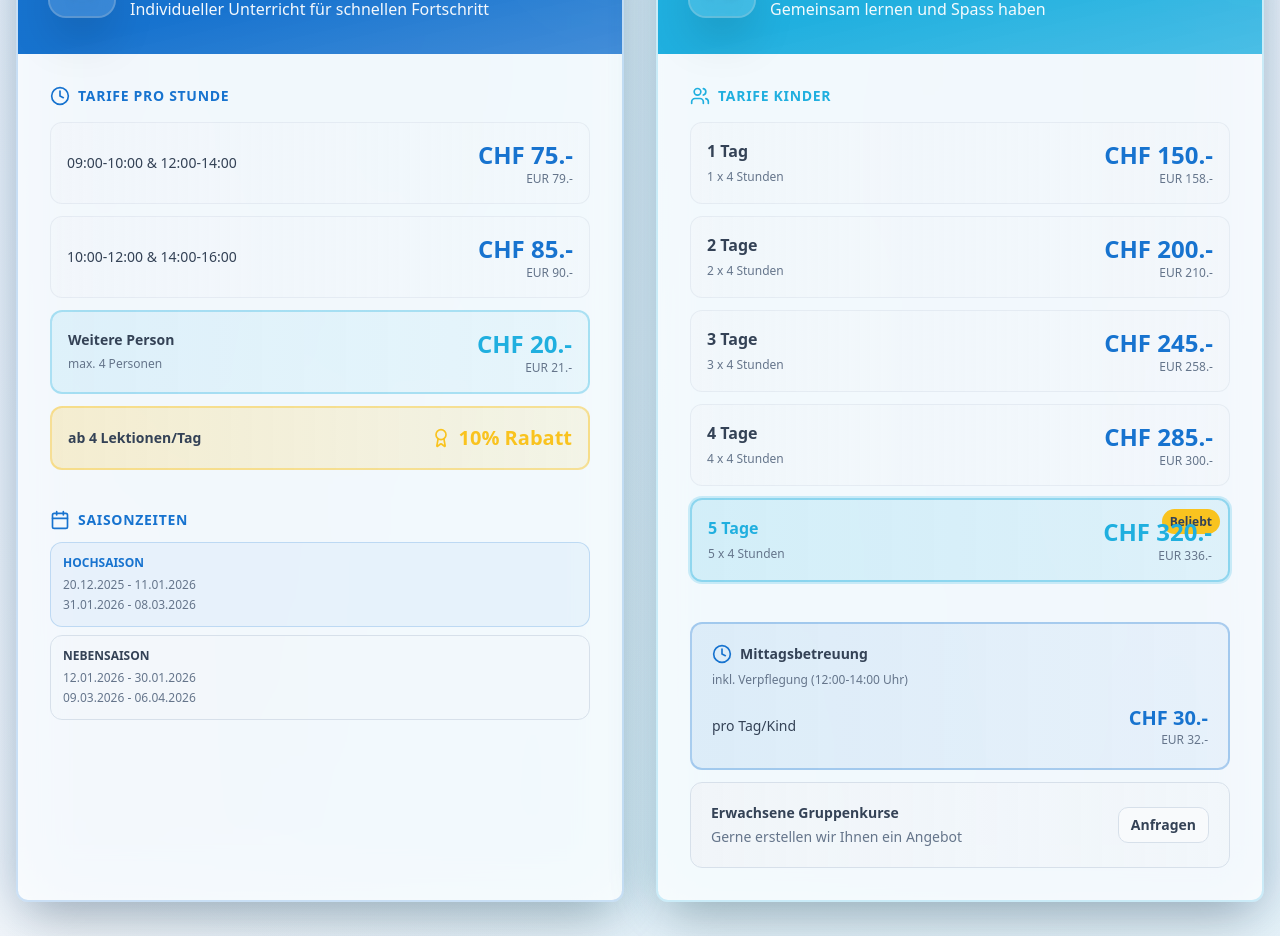
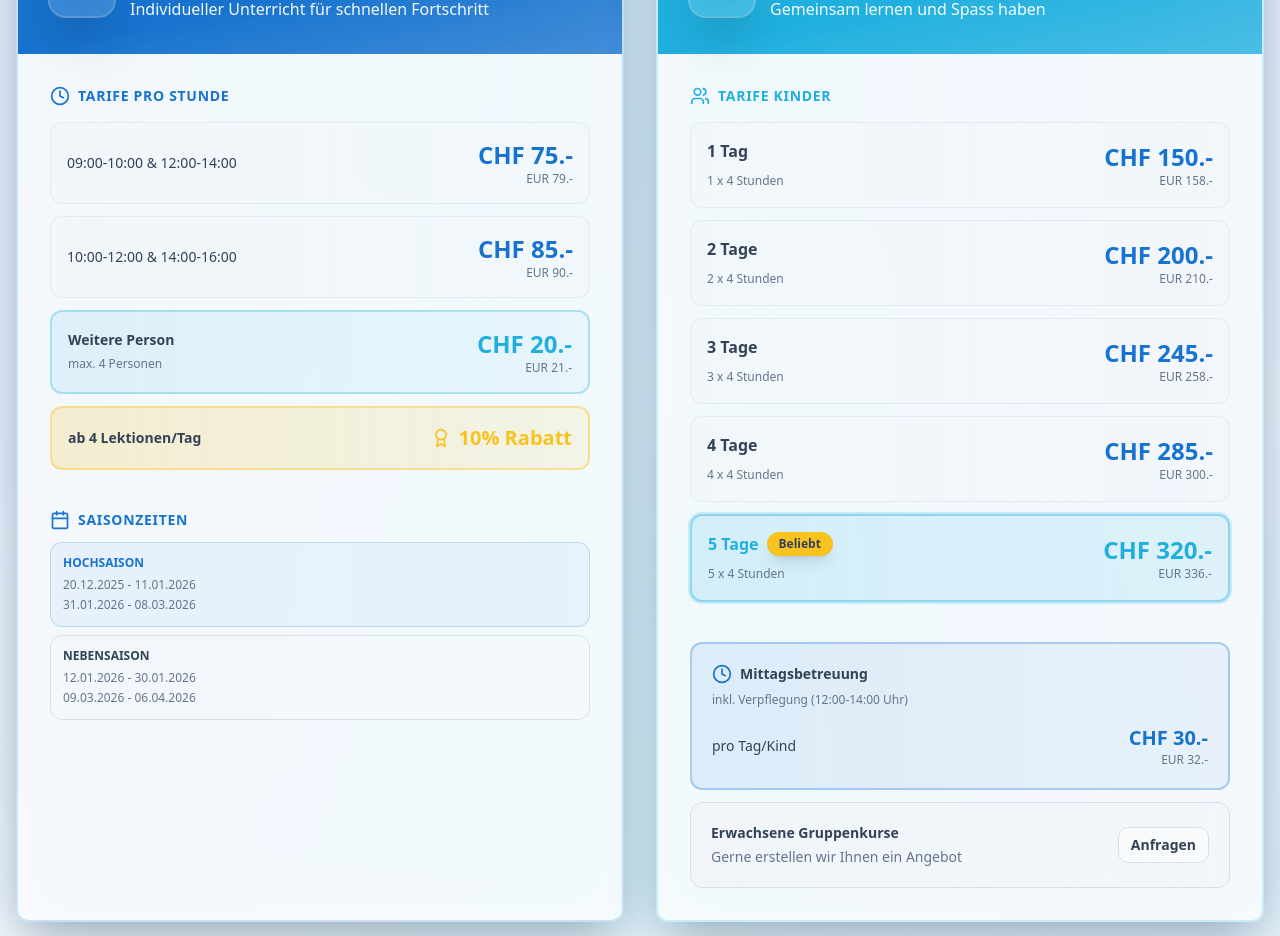
Before and after one commit to robin843/snow-school-malbun-onepager, a React (Vite) app: page / in a window 1280 px wide. Shown: the part 1259-2195 px from the top of the page. Built offline with nearby package versions, Linux system fonts and the light colour scheme; the HTML template or start-up script is replaced by a standard one.

Commit message:
Fix button overlap in group courses

```diff
--- a/src/components/Preise.tsx
+++ b/src/components/Preise.tsx
@@ -186,10 +186,17 @@ const Preise = () => {
                         }`}
                       >
                         <div className="flex justify-between items-center relative z-10">
-                          <div>
-                            <span className={`text-base font-bold block ${item.highlight ? 'text-secondary' : 'text-foreground'}`}>
-                              {item.tage}
-                            </span>
+                          <div className="flex-1">
+                            <div className="flex items-center gap-2 mb-1">
+                              <span className={`text-base font-bold ${item.highlight ? 'text-secondary' : 'text-foreground'}`}>
+                                {item.tage}
+                              </span>
+                              {item.highlight && (
+                                <span className="text-xs font-bold px-3 py-1 bg-accent rounded-full text-accent-foreground shadow-lg">
+                                  Beliebt
+                                </span>
+                              )}
+                            </div>
                             <span className="text-xs text-muted-foreground font-medium">{item.stunden}</span>
                           </div>
                           <div className="flex flex-col items-end">
@@ -199,13 +206,6 @@ const Preise = () => {
                             <span className="text-xs text-muted-foreground font-medium">EUR {item.eur}.-</span>
                           </div>
                         </div>
-                        {item.highlight && (
-                          <div className="absolute top-2 right-2">
-                            <span className="text-xs font-bold px-2 py-1 bg-accent rounded-full text-accent-foreground">
-                              Beliebt
-                            </span>
-                          </div>
-                        )}
                       </div>
                     ))}
                   </div>
```
